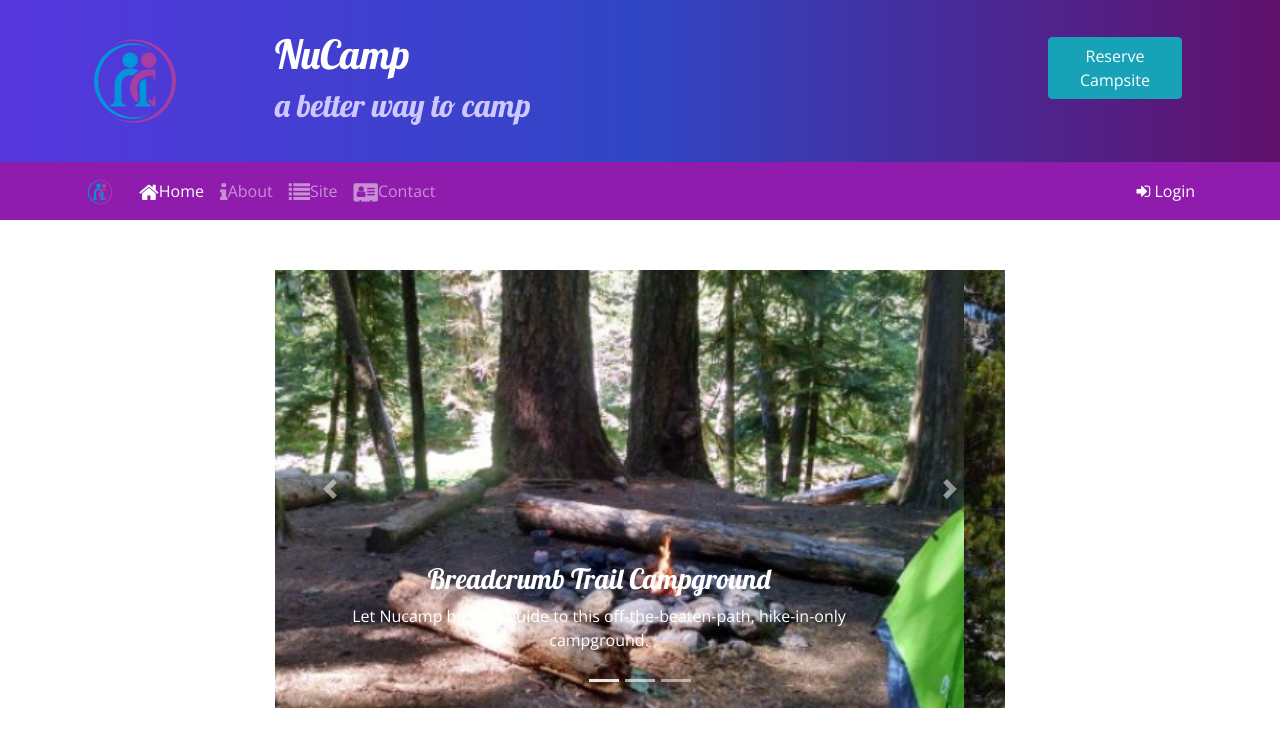
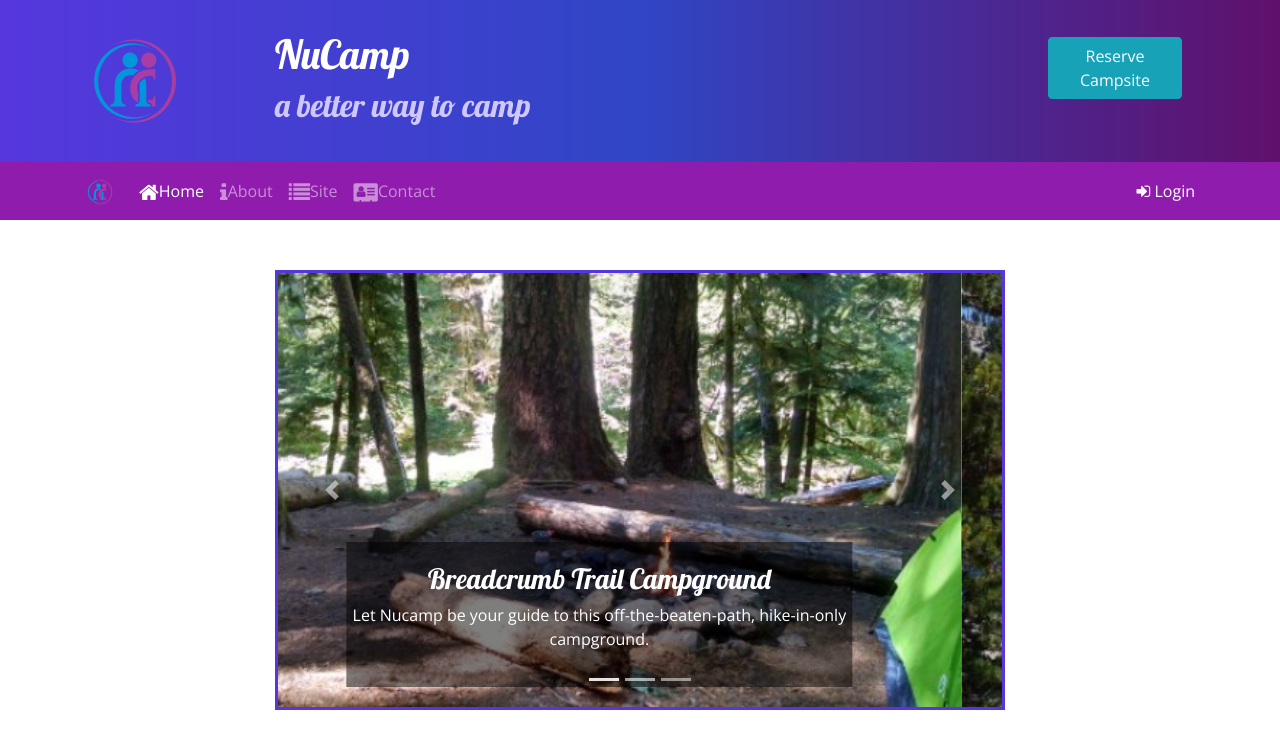
Before and after one commit to Jackiefalcone/Nucampsite, a website: page index.html in a window 1280 px wide. Shown: the top 755 px of the page. Drawn offline with nearby package versions, Linux system fonts and the light colour scheme.

Commit message:
add a border around the carousel and add a half-transparent background to the captions

```diff
--- a/css/styles.css
+++ b/css/styles.css
@@ -46,3 +46,10 @@ a:hover {
   color: inherit;
   text-decoration: none;
 }
+.carousel-caption {
+  background-color: rgba(0, 0, 0, 0.5);
+}
+
+.carousel {
+  border: solid #5637dd;
+}
```
